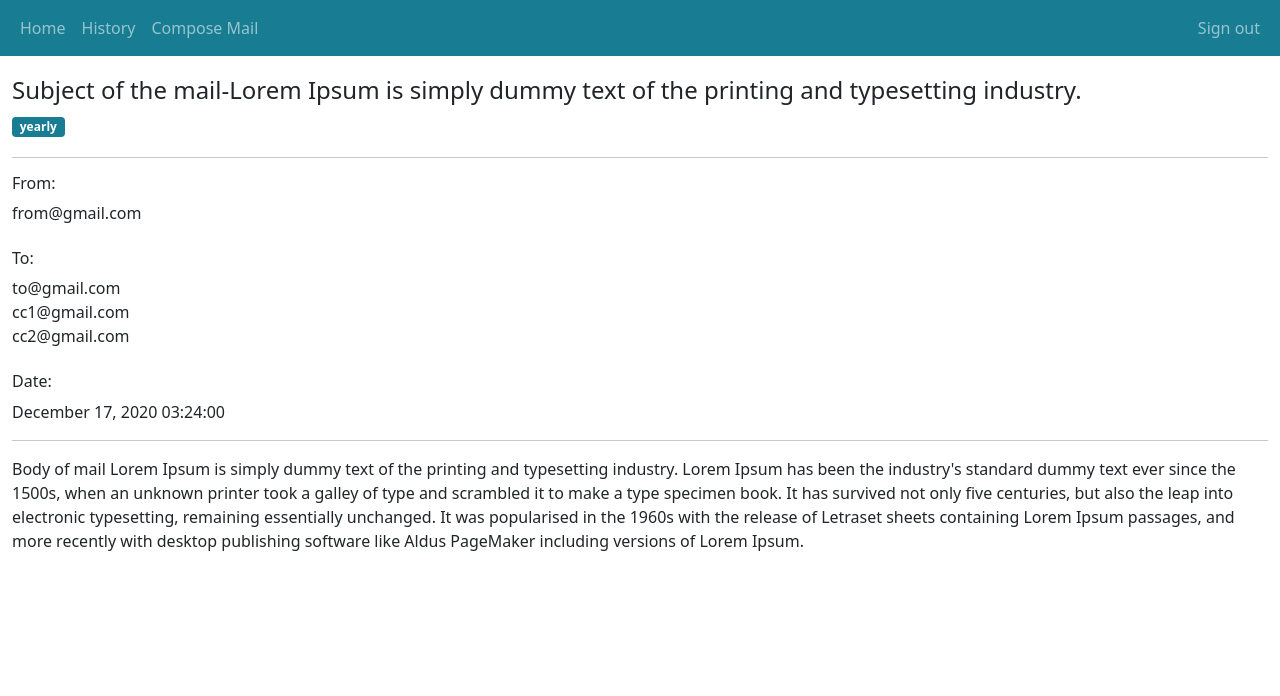
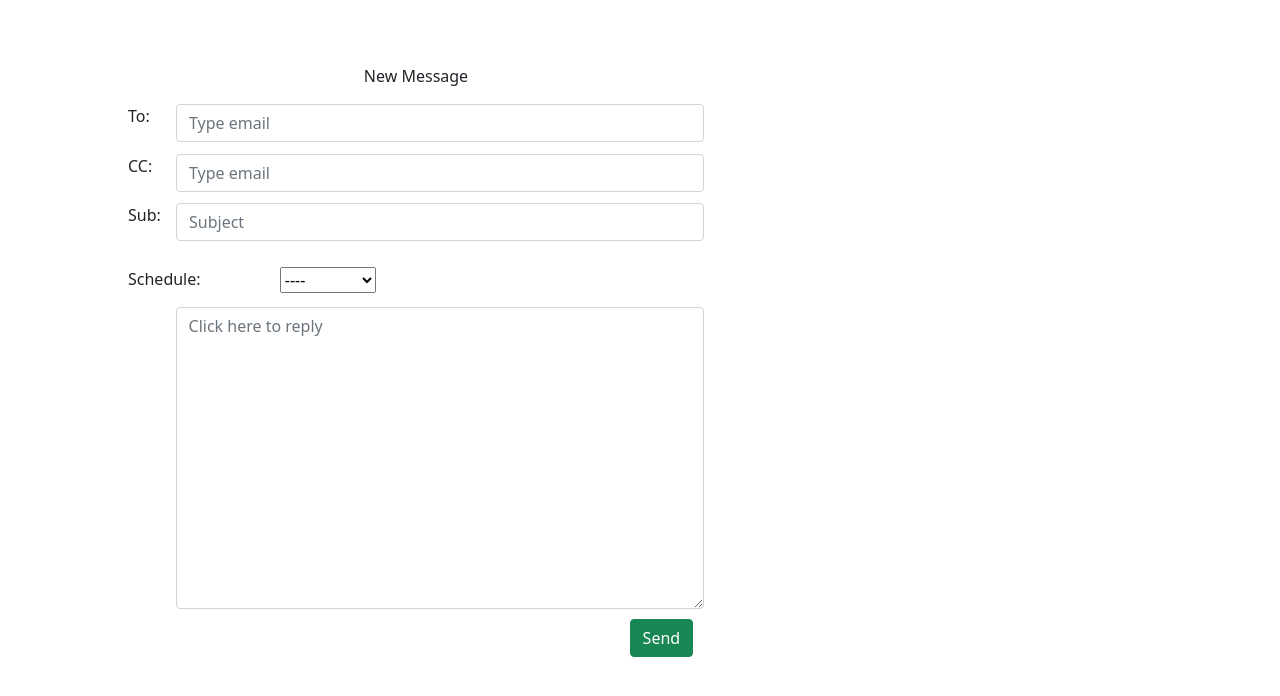
Before and after one commit to dhruvpeter/flipr_email, a React (Create React App) app: page /compose in a window 1280 px wide. Shown: the top 696 px of the page. Built offline with nearby package versions, Linux system fonts and the light colour scheme.

Commit message:
Minor changes to compose

```diff
--- a/src/App.js
+++ b/src/App.js
@@ -1,14 +1,14 @@
-import Login from "./components/Compose/Compose";
+import Login from "./components/Login/Login";
 import SelectedMailHome from "./components/Home/SelectedMailHome/SelectedMailHome";
 import Navigationbar from "./components/Navigationbar/Navigationbar";
 import SelectedMailHistory from "./components/History/SelectedMailHistory/SelectedMailHistory";
 import History from "./components/History/History";
 import Home from "./components/Home/Home";
+import Compose from "./components/Compose/Compose";
 function App() {
   return (
     <div className="App">
-      <Navigationbar />
-      <SelectedMailHistory />
+      <Compose />
     </div>
   );
 }
--- a/src/components/Compose/Compose.js
+++ b/src/components/Compose/Compose.js
@@ -5,8 +5,6 @@ import DatePicker from 'react-date-picker'
 import TimePicker from 'react-time-picker'
 import Month from './Monthly'
 export default function Compose() {
-    const [value, onChangeDate] = useState(new Date());
-    const [time, onChangeTime] = useState('10:00');
     const [toSend, setToSend] = useState({
         to:'',
         cc:'',
@@ -16,8 +14,7 @@ export default function Compose() {
         day:'',
         date:'',
         month:'',
-
-
+        time:''
 
       });
 
@@ -40,12 +37,19 @@ export default function Compose() {
                   <label>Date</label>
                     <input type="text" name="date" onChange={handleChange} value={toSend.date}></input>
 
+
+                    <label>Time</label>
+                            <input type="text" name='time' onChange={handleChange} value={toSend.time}></input>
               </div>);}
            if(t == 'weekly'){
                return(
                 <div>
                     <label>Day</label>
                     <input type="text" name='day' onChange={handleChange} value={toSend.day}></input>
+
+
+                    <label>Time</label>
+                            <input type="text" name='time' onChange={handleChange} value={toSend.time}></input>
                 </div>
                );
            }
@@ -58,6 +62,8 @@ export default function Compose() {
 
                     <label>Month</label>
                     <input type="text" name='month' onChange={handleChange} value={toSend.month}></input>
+                    <label>Time</label>
+                            <input type="text" name='time' onChange={handleChange} value={toSend.time}></input>
                    </div>
                )
            }
@@ -110,36 +116,19 @@ export default function Compose() {
                         </div>
                         {/* <br>	 */}
 
-                        <div class="form-group" className="check">
 
-                        <input type="checkbox"/>
-                        <label for="bcc" class="col-sm-1 control-label" id="c">Recurring </label>
-                        </div>
                         <div className="schedule">
+                            <p>Schedule:</p>
                         <div class="form-group" id="w">
                             <select name ='t'  onChange={handleChange}  value={toSend.t}>
+                            <option name = 't' value="----">----</option>
                             <option name = 't' value="weekly">Weekly</option>
                             <option name = 't' value="monthly">Monthly</option>
                             <option name = 't'  value="yearly">Yearly</option>
+                            <option name = 't'  value="recurring">Recurring</option>
                             </select>
                         </div>
                         {s(toSend.t)}
-                        {/* <div class="form-group" className="date">
-
-                        <DatePicker
-                        id="dt"
-                        onChange={onChangeDate}
-                        value={value}
-                        />
-                        </div>
-                        <div class="form-group" className="date">
-
-                        <TimePicker
-                        id="dt"
-                         onChange={onChangeTime}
-                         value={time}
-                        />
-                        </div> */}
                         </div>
 
 
```
